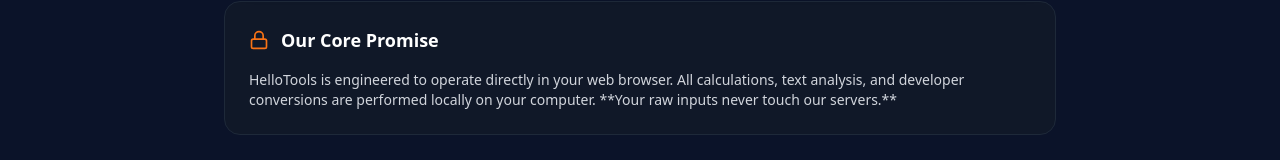
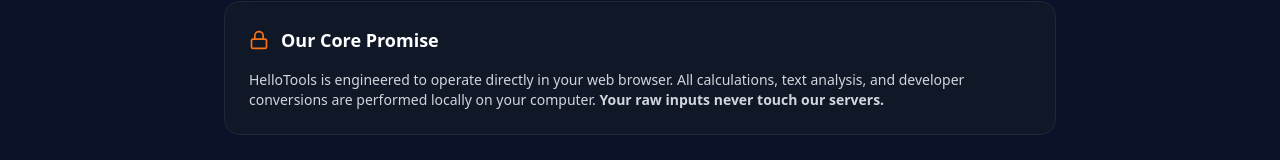
Before and after one commit to jdcr518-problem-solver/hellotools, a Next.js app: page /privacy in a window 1280 px wide. Shown: the part 386-546 px from the top of the page. Built offline with nearby package versions, Linux system fonts and the light colour scheme.

Commit message:
Fix raw markdown bold syntax in static compliance pages

```diff
--- a/app/about/page.tsx
+++ b/app/about/page.tsx
@@ -39,7 +39,7 @@
             <li><strong>Poor Performance:</strong> Slow server-side roundtrips and outdated designs that look straight out of the 1990s.</li>
           </ul>
           <p className="mt-4">
-            **HelloTools** was engineered from the ground up to solve these frustrations. We created a premium, single-page client-side dashboard that runs mathematical, financial, developer, and health calculators instantly in your browser.
+            <strong className="font-bold text-gray-900 dark:text-white">HelloTools</strong> was engineered from the ground up to solve these frustrations. We created a premium, single-page client-side dashboard that runs mathematical, financial, developer, and health calculators instantly in your browser.
           </p>
         </section>
 
--- a/app/privacy/page.tsx
+++ b/app/privacy/page.tsx
@@ -32,7 +32,7 @@
             <h3 className="font-bold text-lg text-gray-900 dark:text-white">Our Core Promise</h3>
           </div>
           <p className="text-sm">
-            HelloTools is engineered to operate directly in your web browser. All calculations, text analysis, and developer conversions are performed locally on your computer. **Your raw inputs never touch our servers.**
+            HelloTools is engineered to operate directly in your web browser. All calculations, text analysis, and developer conversions are performed locally on your computer. <strong>Your raw inputs never touch our servers.</strong>
           </p>
         </section>
 
--- a/app/terms/page.tsx
+++ b/app/terms/page.tsx
@@ -56,7 +56,7 @@
             2. Accuracy of Calculations &amp; Disclaimers
           </h2>
           <p>
-            While we strive to ensure that all formulas, algorithms, and calculators are accurate and free of mathematical errors, **all outputs are provided on an "as-is" and "as-available" basis.**
+            While we strive to ensure that all formulas, algorithms, and calculators are accurate and free of mathematical errors, <strong>all outputs are provided on an "as-is" and "as-available" basis.</strong>
           </p>
 
           <div className="p-4 rounded-xl bg-orange-50 dark:bg-orange-950/20 border border-orange-100 dark:border-orange-900/30 space-y-3">
```
